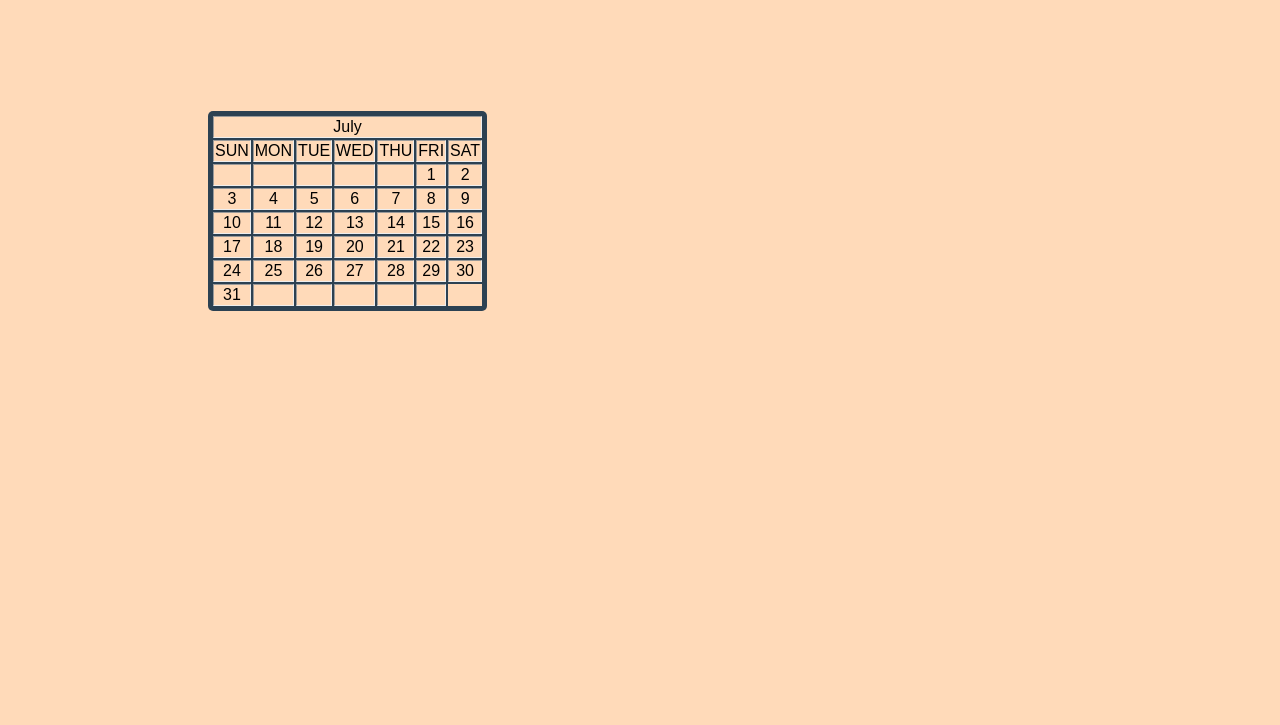
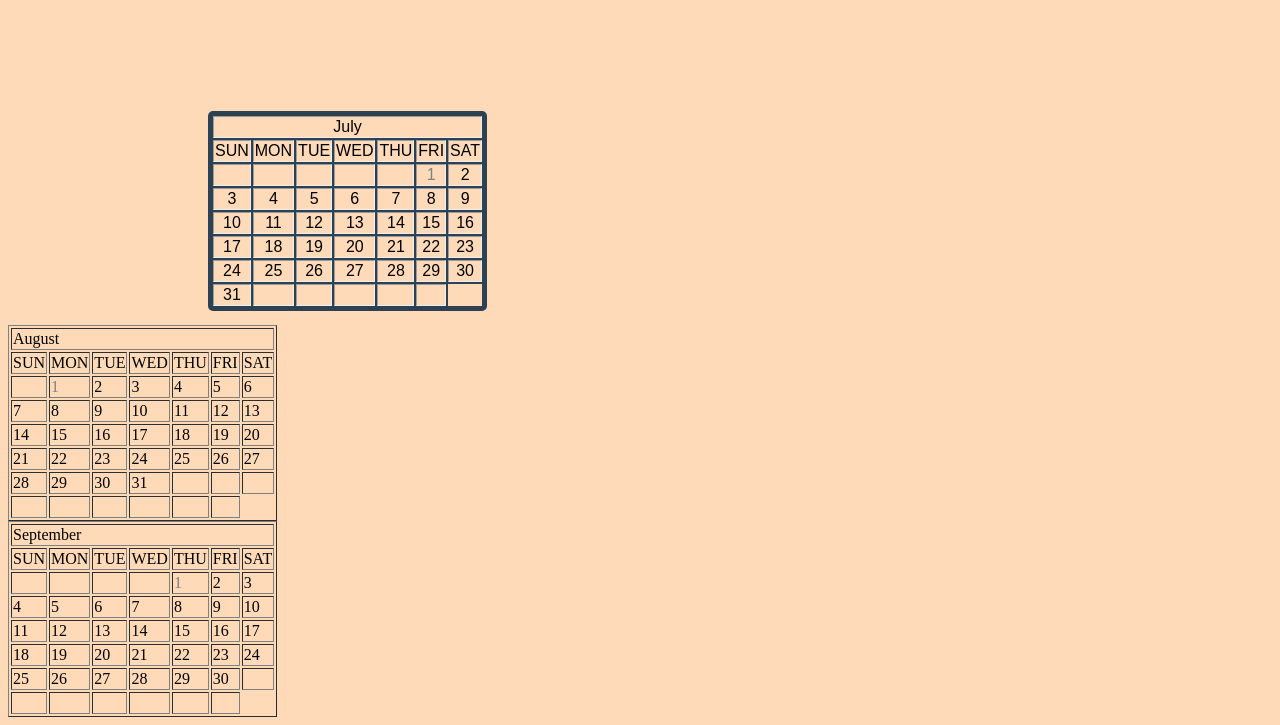
Before and after one commit to Bastigonzales/calendar-html-css, a plain HTML site: page index.html in a window 1280 px wide. Shown: the part 697-1422 px from the top of the page. Before the commit the page ends 1030 px from the top, so only its background shows below. Drawn offline with Linux system fonts and the light colour scheme.

Commit message:
added august and september

```diff
--- a/index.html
+++ b/index.html
@@ -347,7 +347,7 @@
               </tr>
 
             <tr>
-              <td>1</td>
+              <td class="grayed-out">1</td>
               <td>2</td>
               <td>3</td>
               <td>4</td>
@@ -426,7 +426,7 @@
               <td></td>
               <td></td>
               <td></td>
-              <td>1</td>
+              <td class="grayed-out">1</td>
               <td>2</td>
               <td>3</td>
               <td>4</td>
@@ -504,7 +504,7 @@
                 <td></td>
                 <td></td>
                 <td></td>
-                <td>1</td>
+                <td class="grayed-out">1</td>
                 <td>2</td>
               </tr>
 
@@ -557,5 +557,157 @@
                 <td></td>
                 <td class="space">asd</td>
               </tr>
+
+            <table class="august-border" border="1">
+              <tr>
+                <td colspan="7">August</td>
+              </tr>
+
+              <tr>
+                <td>SUN</td>
+                <td>MON</td>
+                <td>TUE</td>
+                <td>WED</td>
+                <td>THU</td>
+                <td>FRI</td>
+                <td>SAT</td>
+              </tr>
+
+              <tr>
+                <td></td>
+                <td class="grayed-out">1</td>
+                <td>2</td>
+                <td>3</td>
+                <td>4</td>
+                <td>5</td>
+                <td>6</td>
+              </tr>
+
+              <tr>
+                <td>7</td>
+                <td>8</td>
+                <td>9</td>
+                <td>10</td>
+                <td>11</td>
+                <td>12</td>
+                <td>13</td>
+              </tr>
+
+              <tr>
+                <td>14</td>
+                <td>15</td>
+                <td>16</td>
+                <td>17</td>
+                <td>18</td>
+                <td>19</td>
+                <td>20</td>
+              </tr>
+
+              <tr>
+                <td>21</td>
+                <td>22</td>
+                <td>23</td>
+                <td>24</td>
+                <td>25</td>
+                <td>26</td>
+                <td>27</td>
+              </tr>
+
+              <tr>
+                <td>28</td>
+                <td>29</td>
+                <td>30</td>
+                <td>31</td>
+                <td></td>
+                <td></td>
+                <td></td>
+              </tr>
+
+              <tr>
+                <td></td>
+                <td></td>
+                <td></td>
+                <td></td>
+                <td></td>
+                <td></td>
+                <td class="space">asd</td>
+              </tr>
+
+            <table class="september-border" border="1">
+              <tr>
+                <td colspan="7">September</td>
+              </tr>
+
+              <tr>
+                <td>SUN</td>
+                <td>MON</td>
+                <td>TUE</td>
+                <td>WED</td>
+                <td>THU</td>
+                <td>FRI</td>
+                <td>SAT</td>
+              </tr>
+
+              <tr>
+                <td></td>
+                <td></td>
+                <td></td>
+                <td></td>
+                <td class="grayed-out">1</td>
+                <td>2</td>
+                <td>3</td>
+              </tr>
+
+              <tr>
+                <td>4</td>
+                <td>5</td>
+                <td>6</td>
+                <td>7</td>
+                <td>8</td>
+                <td>9</td>
+                <td>10</td>
+              </tr>
+
+              <tr>
+                <td>11</td>
+                <td>12</td>
+                <td>13</td>
+                <td>14</td>
+                <td>15</td>
+                <td>16</td>
+                <td>17</td>
+              </tr>
+
+              <tr>
+                <td>18</td>
+                <td>19</td>
+                <td>20</td>
+                <td>21</td>
+                <td>22</td>
+                <td>23</td>
+                <td>24</td>
+              </tr>
+
+              <tr>
+                <td>25</td>
+                <td>26</td>
+                <td>27</td>
+                <td>28</td>
+                <td>29</td>
+                <td>30</td>
+                <td></td>
+              </tr>
+
+              <tr>
+                <td></td>
+                <td></td>
+                <td></td>
+                <td></td>
+                <td></td>
+                <td></td>
+                <td class="space">asd</td>
+              </tr>
+
+
   </body>
 </html>
```
